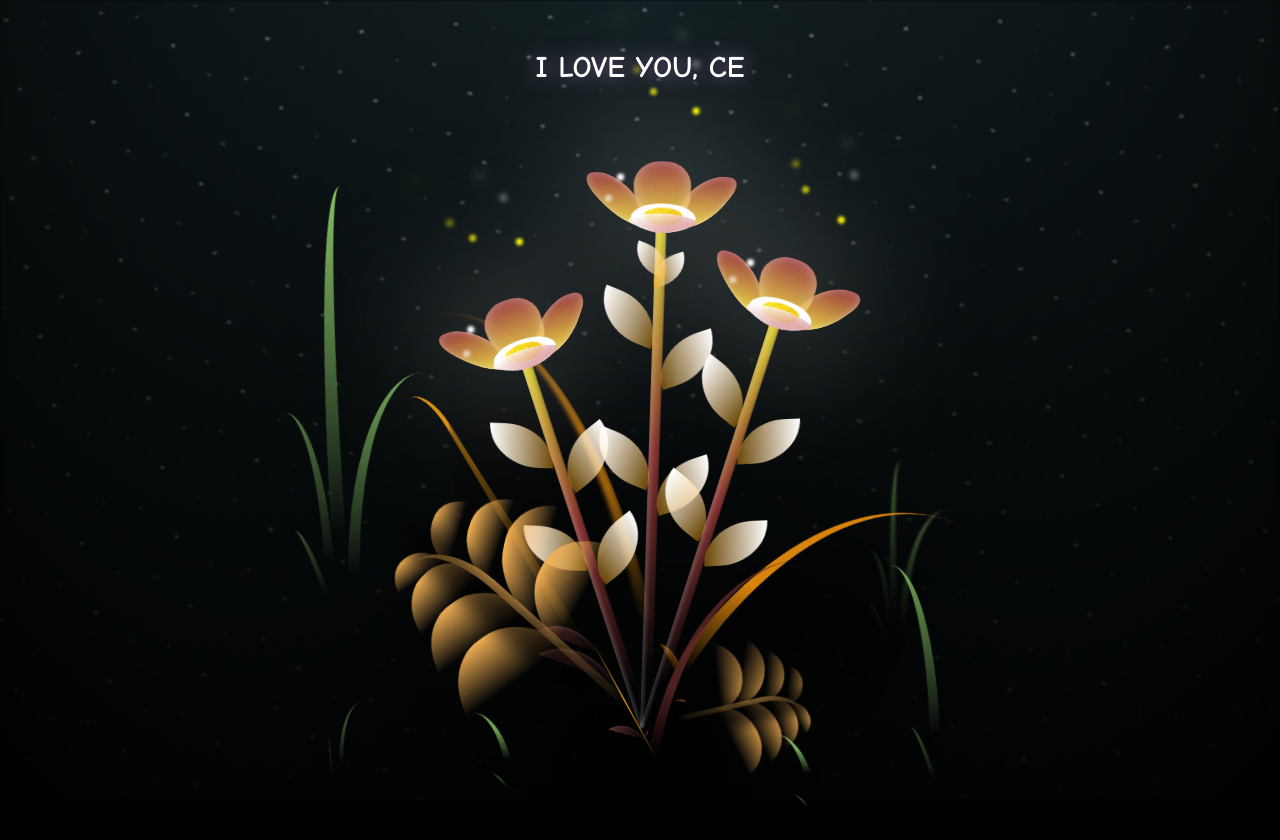
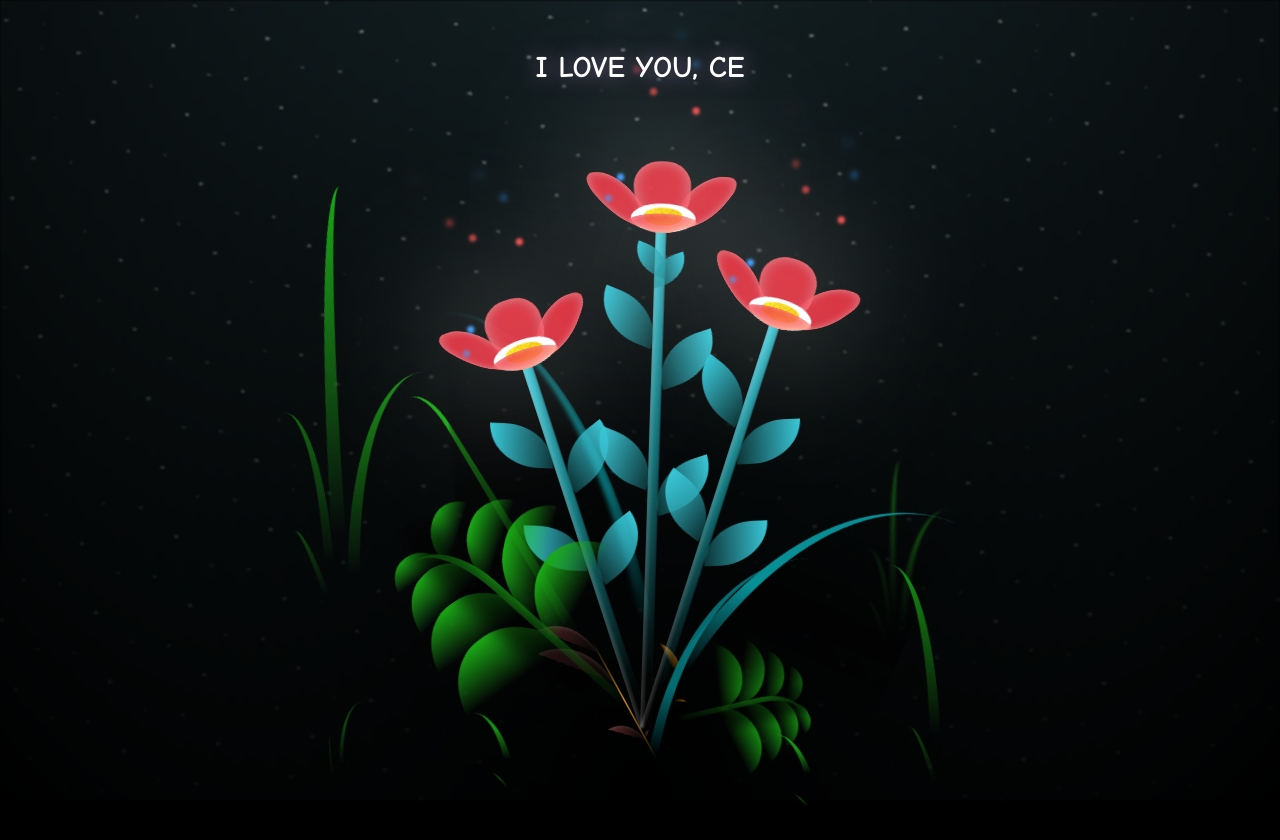
Before and after one commit to radenat/giftforChaven, a plain HTML site: page flower.html in a window 1280 px wide. Drawn offline with Linux system fonts and the light colour scheme.

Commit message:
Update style.css

```diff
--- a/assets/style.css
+++ b/assets/style.css
@@ -184,8 +184,8 @@ body {
   width: 8vmin;
   height: 11vmin;
   border-radius: 51% 49% 47% 53%/44% 45% 55% 69%;
-  background-color: #b62b2b;
-  background-image: linear-gradient(to top, #ffe438, #a22f2f);
+  background-color: #FF2800;
+  background-image: linear-gradient(to top, #ED2939, #ED2939);
   transform-origin: bottom center;
   opacity: 0.9;
   box-shadow: inset 0 0 2vmin rgb(255, 255, 255, 0.5);
@@ -209,7 +209,7 @@ body {
   transform-origin: bottom left;
   border-radius: 4vmin 10vmin 4vmin 4vmin;
   transform: translate(0%, 18%) rotateX(70deg) rotate(-43deg);
-  background-image: linear-gradient(to top, rgba(255, 2555, 255, 0.4), #ffffff);
+  background-image: linear-gradient(to top, rgba(255, 2555, 255, 0.4), #ED2939);
   z-index: 1;
   opacity: 0.8;
   -webkit-transform: translate(0%, 18%) rotateX(70deg) rotate(-43deg);
@@ -243,7 +243,7 @@ body {
 .flower__line {
   height: 55vmin;
   width: 1.5vmin;
-  background-image: linear-gradient(to left, rgb(0, 0, 0, 0.2), transparent, rgb(255, 255, 255, 0.2)), linear-gradient(to top, transparent 10%, #893434, #dfd02a);
+  background-image: linear-gradient(to left, rgb(0, 0, 0, 0.2), transparent, rgb(255, 255, 255, 0.2)), linear-gradient(to top, transparent 10%, #14757a, #39c6d6);
   box-shadow: inset 0 0 2px rgba(0, 0, 0, 0.5);
   animation: grow-flower-tree 4s backwards;
 }
@@ -259,7 +259,7 @@ body {
   height: var(--h);
   border-top-right-radius: var(--h);
   border-bottom-left-radius: var(--h);
-  background-image: linear-gradient(to top, rgb(255, 162, 0, 0.4), #ffffff);
+  background-image: linear-gradient(to top, rgba(20, 117, 122, 0.4), #39c6d6);
 }
 
 .flower__line__leaf--1 {
@@ -305,14 +305,14 @@ body {
   bottom: 0vmin;
   width: 1vmin;
   height: 1vmin;
-  background-color: rgb(255, 251, 0);
+  background-color: #ff4d4d;
   border-radius: 50%;
   filter: blur(0.2vmin);
   animation: light-ans 4s linear infinite backwards;
 }
 
 .flower__light:nth-child(odd) {
-  background-color: #fff;
+  background-color: #3399ff;
 }
 
 .flower__light--1 {
@@ -356,7 +356,7 @@ body {
 }
 
 .flower__grass {
-  --c: #f2b054;
+  --c: #1aaa15;
   --line-w: 1.5vmin;
   position: absolute;
   bottom: 12vmin;
@@ -543,7 +543,7 @@ body {
 .flower__g-long {
   --w: 2vmin;
   --h: 6vmin;
-  --c: #da8e0b;
+  --c: #1aaa15;
   position: absolute;
   bottom: 10vmin;
   left: -3vmin;
@@ -598,7 +598,7 @@ body {
   width: 30vmin;
   height: 50vmin;
   border-top-left-radius: 100%;
-  border-left: 2vmin solid #db840a;
+  border-left: 2vmin solid #079097;
   background-image: linear-gradient(to bottom, transparent, var(--dark-color) 60%);
   -webkit-mask-image: linear-gradient(to top, transparent 30%, #f2eb2c 60%);
 }
@@ -771,8 +771,8 @@ body {
   border-radius: 100% 0% 0% 100%/100% 100% 0% 0%;
   box-shadow: inset 0 2px 1vmin hsla(0, 0%, 100%, 0.2);
   background-image: linear-gradient(to bottom left, transparent, var(--dark-color)), linear-gradient(to bottom right, #652f2f 50%, transparent 50%, transparent);
-  -webkit-mask-image: linear-gradient(to bottom right, #e14b19 50%, transparent 50%, transparent);
-  mask-image: linear-gradient(to bottom right, #ff0000 50%, transparent 50%, transparent);
+  -webkit-mask-image: linear-gradient(to bottom right, #159faa 50%, transparent 50%, transparent);
+  mask-image: linear-gradient(to bottom right, #159faa 50%, transparent 50%, transparent);
 }
 
 .flower__g-fr {
@@ -804,8 +804,8 @@ body {
   width: 30vmin;
   height: 50vmin;
   border-top-left-radius: 100%;
-  border-left: 2vmin solid #692b2b;
-  -webkit-mask-image: linear-gradient(to top, transparent 25%, #f6d609 50%);
+  border-left: 2vmin solid #079097;
+  -webkit-mask-image: linear-gradient(to top, transparent 25%, #079097 50%);
   position: relative;
   z-index: 1;
 }
@@ -819,7 +819,7 @@ body {
   border-radius: 100% 0% 0% 100%/100% 100% 0% 0%;
   box-shadow: inset 0 2px 1vmin hsla(0, 0%, 100%, 0.2);
   background-image: linear-gradient(to bottom left, transparent, var(--dark-color) 98%), linear-gradient(to bottom right, #d67d00 45%, transparent 50%, transparent);
-  -webkit-mask-image: linear-gradient(135deg, #fff700 40%, transparent 50%, transparent);
+  -webkit-mask-image: linear-gradient(135deg, #159faa 40%, transparent 50%, transparent);
 }
 
 .flower__g-fr__leaf--1 {
@@ -1000,7 +1000,7 @@ body {
 .long-g .leaf {
   --w: 15vmin;
   --h: 40vmin;
-  --c: #86c365;
+  --c: #1aaa15;
   position: absolute;
   bottom: 0;
   width: var(--w);
```
